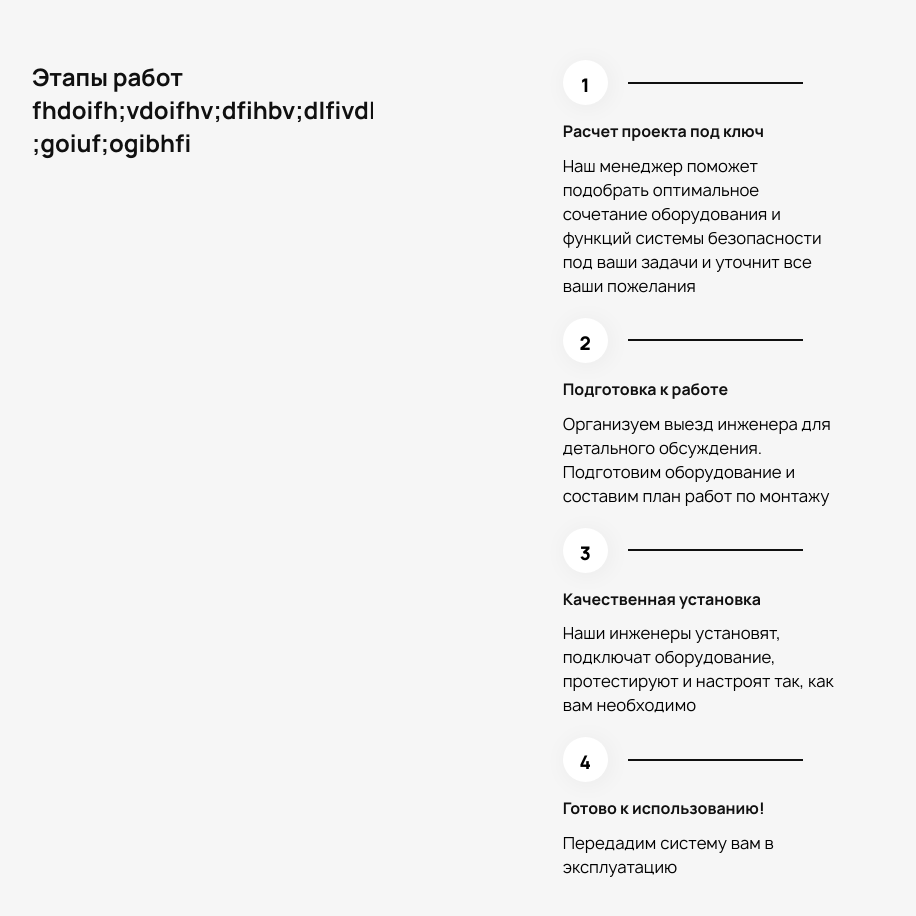
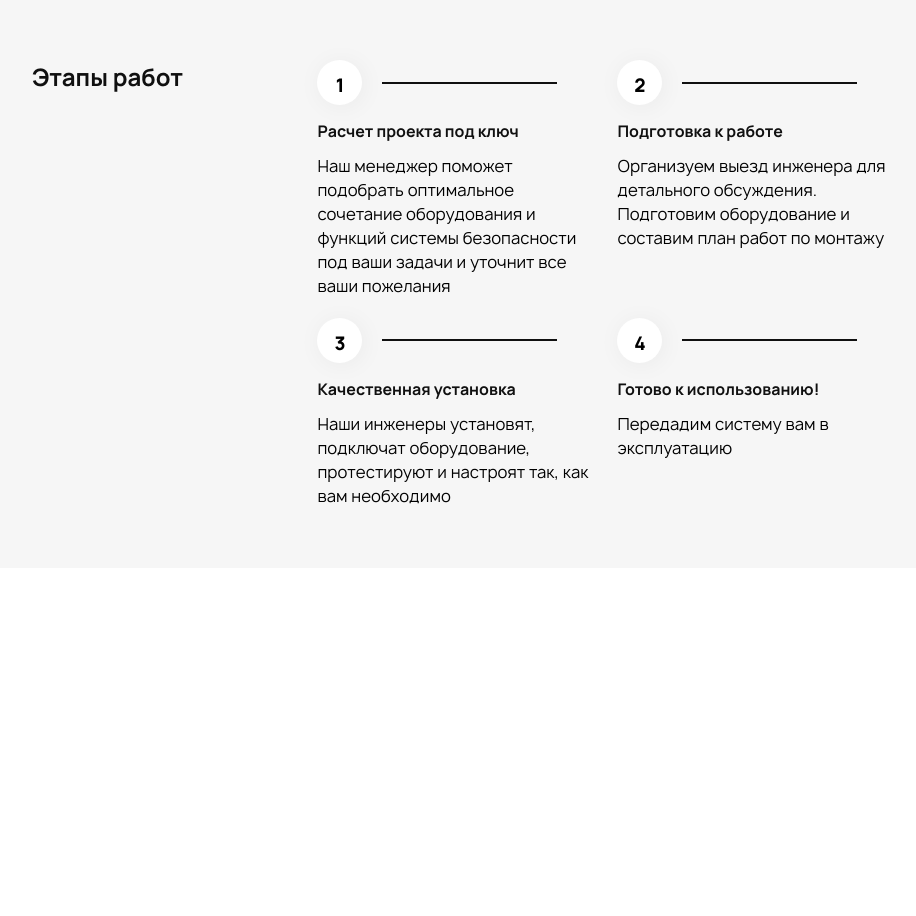
Before and after one commit to NSecuritySolutions/frontend, a React (Vite) app: page / in a window 1280 px wide. Shown: the top 916 px of the page, without its empty margins (168-1084 px from the left). After the commit the page ends 800 px from the top, so only its background shows below. Built offline with nearby package versions, Linux system fonts and the light colour scheme.

Commit message:
Feat: убрала лишние символы

```diff
--- a/src/widgets/ProjectStage/ui/ProjectStage.tsx
+++ b/src/widgets/ProjectStage/ui/ProjectStage.tsx
@@ -17,9 +17,7 @@ const ProjectStage = () => {
   return (
     <Section>
       <SectionWrapper>
-        <SectionTitle>
-          Этапы работ fhdoifh;vdoifhv;dfihbv;dlfivdl;ijv'd ;goiuf;ogibhfi
-        </SectionTitle>
+        <SectionTitle>Этапы работ</SectionTitle>
         <ColumnWrapper>
           {projectMilestones.map((item, i) => (
             <Column key={i}>
```
